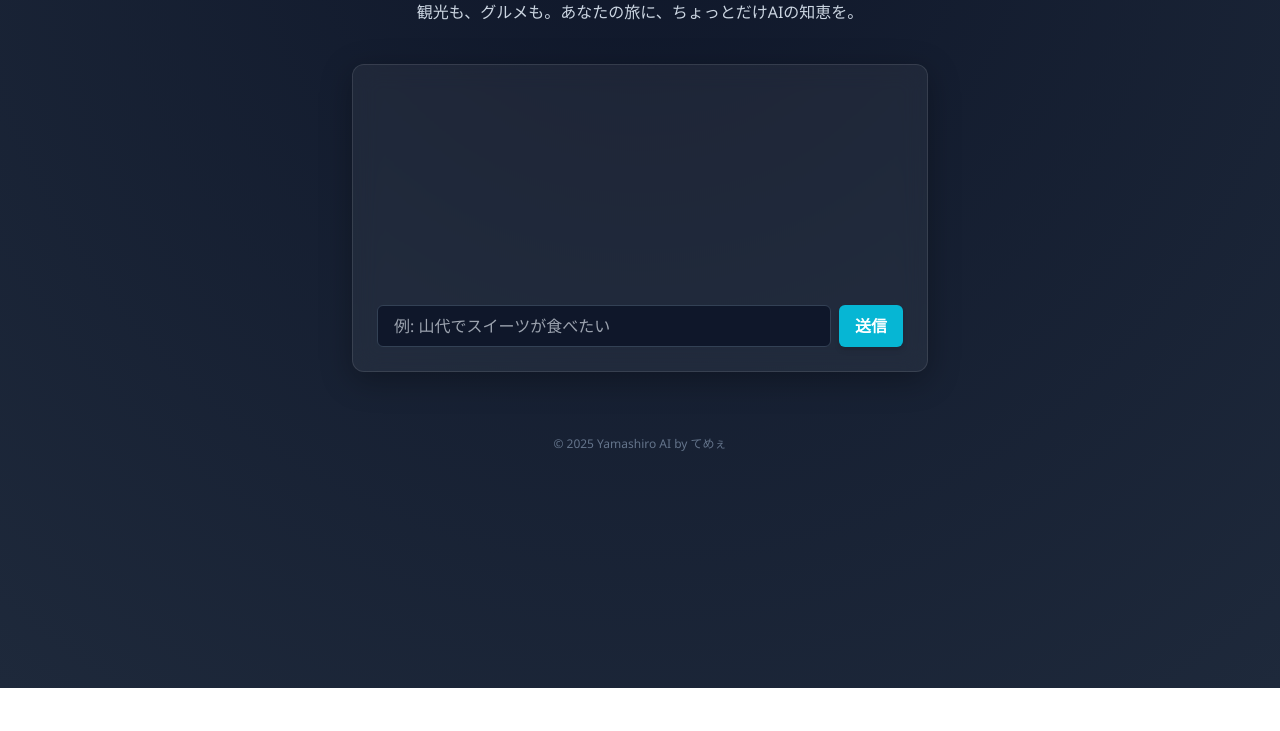
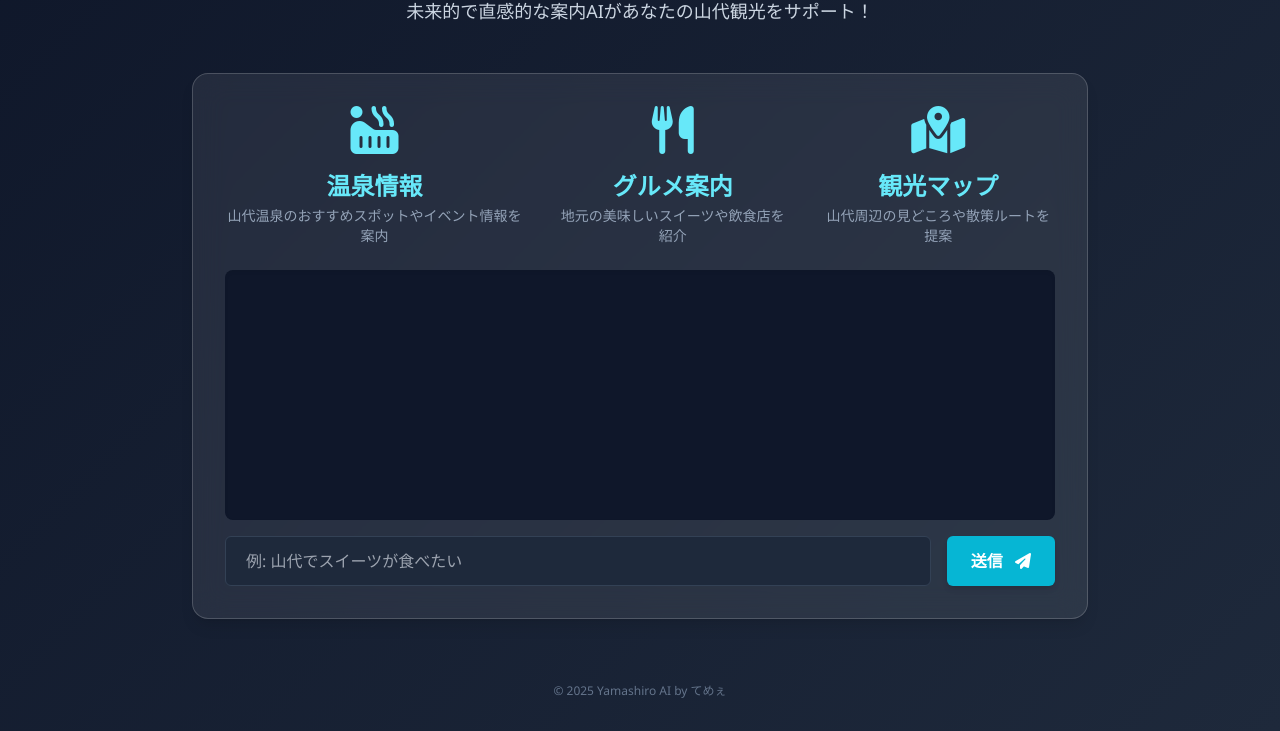
Before and after one commit to ginta0212/yamashiro-ai, a plain HTML site: page index.html in a window 1280 px wide. Shown: the part 112-843 px from the top of the page. Before the commit the page ends 800 px from the top, so only its background shows below. Drawn offline with nearby package versions, Linux system fonts and the light colour scheme.

Commit message:
Update index.html

```diff
--- a/index.html
+++ b/index.html
@@ -1,48 +1,77 @@
 <!DOCTYPE html>
-<html lang="ja">
+<html lang="ja" >
 <head>
   <meta charset="UTF-8" />
-  <meta name="viewport" content="width=device-width, initial-scale=1.0" />
+  <meta name="viewport" content="width=device-width, initial-scale=1" />
   <title>山代案内AI</title>
   <script src="https://cdn.tailwindcss.com"></script>
+  <link href="https://cdnjs.cloudflare.com/ajax/libs/font-awesome/6.4.0/css/all.min.css" rel="stylesheet"/>
   <style>
     body {
-      background: radial-gradient(circle at top, #0f172a, #1e293b);
+      background: linear-gradient(135deg, #0f172a, #1e293b);
       color: #e2e8f0;
       font-family: 'Segoe UI', Tahoma, Geneva, Verdana, sans-serif;
+      min-height: 100vh;
+      display: flex;
+      flex-direction: column;
+      align-items: center;
+      padding: 2rem 1rem;
     }
     .glass {
-      background: rgba(255, 255, 255, 0.05);
-      backdrop-filter: blur(12px);
-      border: 1px solid rgba(255, 255, 255, 0.1);
-      box-shadow: 0 8px 32px rgba(0, 0, 0, 0.3);
+      background: rgba(255, 255, 255, 0.08);
+      backdrop-filter: blur(15px);
+      border: 1px solid rgba(255, 255, 255, 0.18);
+      box-shadow: 0 0 15px rgba(0, 255, 255, 0.2);
+      border-radius: 1rem;
     }
-    .message-user {
-      color: #60a5fa;
+    /* スクロールバー */
+    #messages::-webkit-scrollbar {
+      width: 8px;
     }
-    .message-ai {
-      color: #34d399;
+    #messages::-webkit-scrollbar-thumb {
+      background-color: rgba(56, 189, 248, 0.5);
+      border-radius: 4px;
     }
-    .message-error {
-      color: #f87171;
+    #messages::-webkit-scrollbar-track {
+      background: transparent;
     }
   </style>
 </head>
-<body class="min-h-screen flex flex-col items-center justify-start p-4">
-  <header class="text-center mt-8">
-    <h1 class="text-5xl font-bold text-cyan-400 mb-4 tracking-wide">山代案内AI</h1>
-    <p class="text-md text-slate-300">観光も、グルメも。あなたの旅に、ちょっとだけAIの知恵を。</p>
+<body>
+  <header class="w-full max-w-4xl text-center mb-12">
+    <h1 class="text-6xl font-extrabold text-cyan-400 tracking-wide mb-4 drop-shadow-md">山代案内AI <i class="fas fa-robot"></i></h1>
+    <p class="text-lg text-slate-300 max-w-xl mx-auto">未来的で直感的な案内AIがあなたの山代観光をサポート！</p>
   </header>
 
-  <main class="w-full max-w-xl glass rounded-xl p-6 mt-10">
-    <div id="messages" class="min-h-[200px] max-h-96 overflow-y-auto mb-4 text-sm space-y-3"></div>
-    <div class="flex gap-2">
-      <input type="text" id="userInput" class="flex-1 rounded-md px-4 py-2 bg-slate-900 text-white border border-slate-700 focus:outline-none focus:ring-2 focus:ring-cyan-400" placeholder="例: 山代でスイーツが食べたい" />
-      <button onclick="sendMessage()" class="bg-cyan-500 hover:bg-cyan-600 text-white px-4 py-2 rounded-md font-semibold shadow-md">送信</button>
+  <main class="w-full max-w-4xl glass p-8 shadow-lg flex flex-col gap-6">
+    <section class="flex gap-8 justify-center">
+      <div class="flex flex-col items-center text-cyan-300 max-w-xs">
+        <i class="fas fa-hot-tub fa-3x mb-4"></i>
+        <h2 class="text-2xl font-bold mb-1">温泉情報</h2>
+        <p class="text-sm text-slate-400 text-center">山代温泉のおすすめスポットやイベント情報を案内</p>
       </div>
+      <div class="flex flex-col items-center text-cyan-300 max-w-xs">
+        <i class="fas fa-utensils fa-3x mb-4"></i>
+        <h2 class="text-2xl font-bold mb-1">グルメ案内</h2>
+        <p class="text-sm text-slate-400 text-center">地元の美味しいスイーツや飲食店を紹介</p>
+      </div>
+      <div class="flex flex-col items-center text-cyan-300 max-w-xs">
+        <i class="fas fa-map-location-dot fa-3x mb-4"></i>
+        <h2 class="text-2xl font-bold mb-1">観光マップ</h2>
+        <p class="text-sm text-slate-400 text-center">山代周辺の見どころや散策ルートを提案</p>
+      </div>
+    </section>
+
+    <section>
+      <div id="messages" class="min-h-[250px] max-h-96 overflow-y-auto p-4 bg-slate-900 rounded-lg text-sm space-y-3 shadow-inner"></div>
+      <div class="flex gap-4 mt-4">
+        <input type="text" id="userInput" class="flex-1 rounded-md px-5 py-3 bg-slate-800 text-white border border-slate-700 focus:outline-none focus:ring-2 focus:ring-cyan-400" placeholder="例: 山代でスイーツが食べたい" />
+        <button onclick="sendMessage()" class="bg-cyan-500 hover:bg-cyan-600 text-white px-6 py-3 rounded-md font-bold shadow-md transition-transform active:scale-95">送信 <i class="fas fa-paper-plane ml-2"></i></button>
+      </div>
+    </section>
   </main>
 
-  <footer class="mt-16 text-xs text-slate-500">© 2025 Yamashiro AI by てめぇ</footer>
+  <footer class="mt-16 text-center text-xs text-slate-500 select-none">© 2025 Yamashiro AI by てめぇ</footer>
 
 <script>
   async function sendMessage() {
@@ -50,22 +79,22 @@
     const messages = document.getElementById('messages');
     const userText = input.value.trim();
     if (!userText) return;
-      messages.innerHTML += `<div class='message-user'>👤 ${userText}</div>`;
+    messages.innerHTML += `<div class='text-cyan-400 font-semibold'>👤 ${userText}</div>`;
     input.value = '';
+    messages.scrollTop = messages.scrollHeight;
 
     try {
       const res = await fetch('https://your-render-url.onrender.com/ask', {
         method: 'POST',
-          headers: {
-            'Content-Type': 'application/json'
-          },
+        headers: { 'Content-Type': 'application/json' },
         body: JSON.stringify({ message: userText })
       });
       const data = await res.json();
-        messages.innerHTML += `<div class='message-ai'>🤖 ${data.reply}</div>`;
+      messages.innerHTML += `<div class='text-green-400'>🤖 ${data.reply}</div>`;
       messages.scrollTop = messages.scrollHeight;
     } catch (err) {
-        messages.innerHTML += `<div class='message-error'>⚠️ エラー：サーバーに接続できませんでした</div>`;
+      messages.innerHTML += `<div class='text-red-500'>⚠️ エラー：サーバーに接続できませんでした</div>`;
+      messages.scrollTop = messages.scrollHeight;
     }
   }
 </script>
```
Lines whose indentation alone changed are shown as unchanged.
